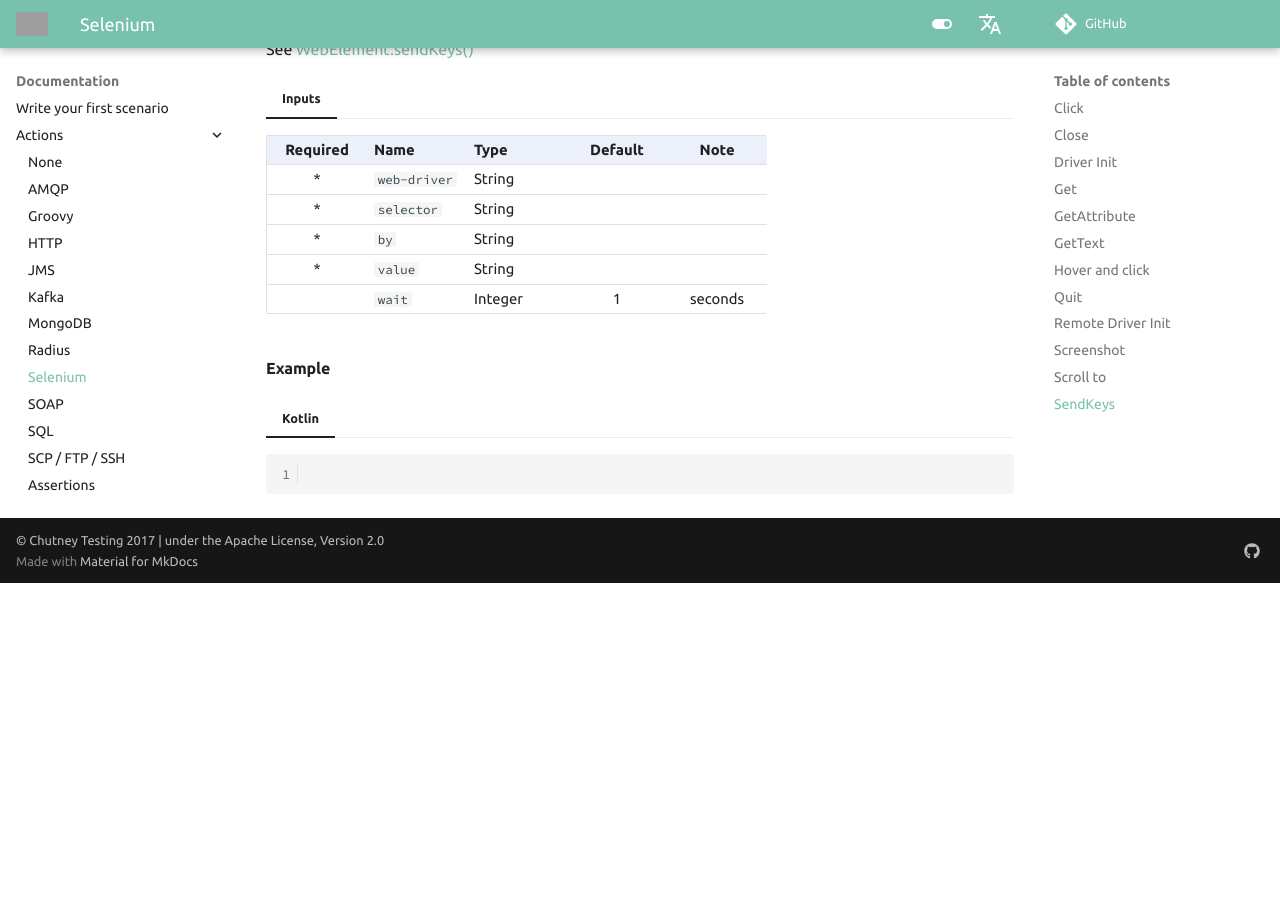
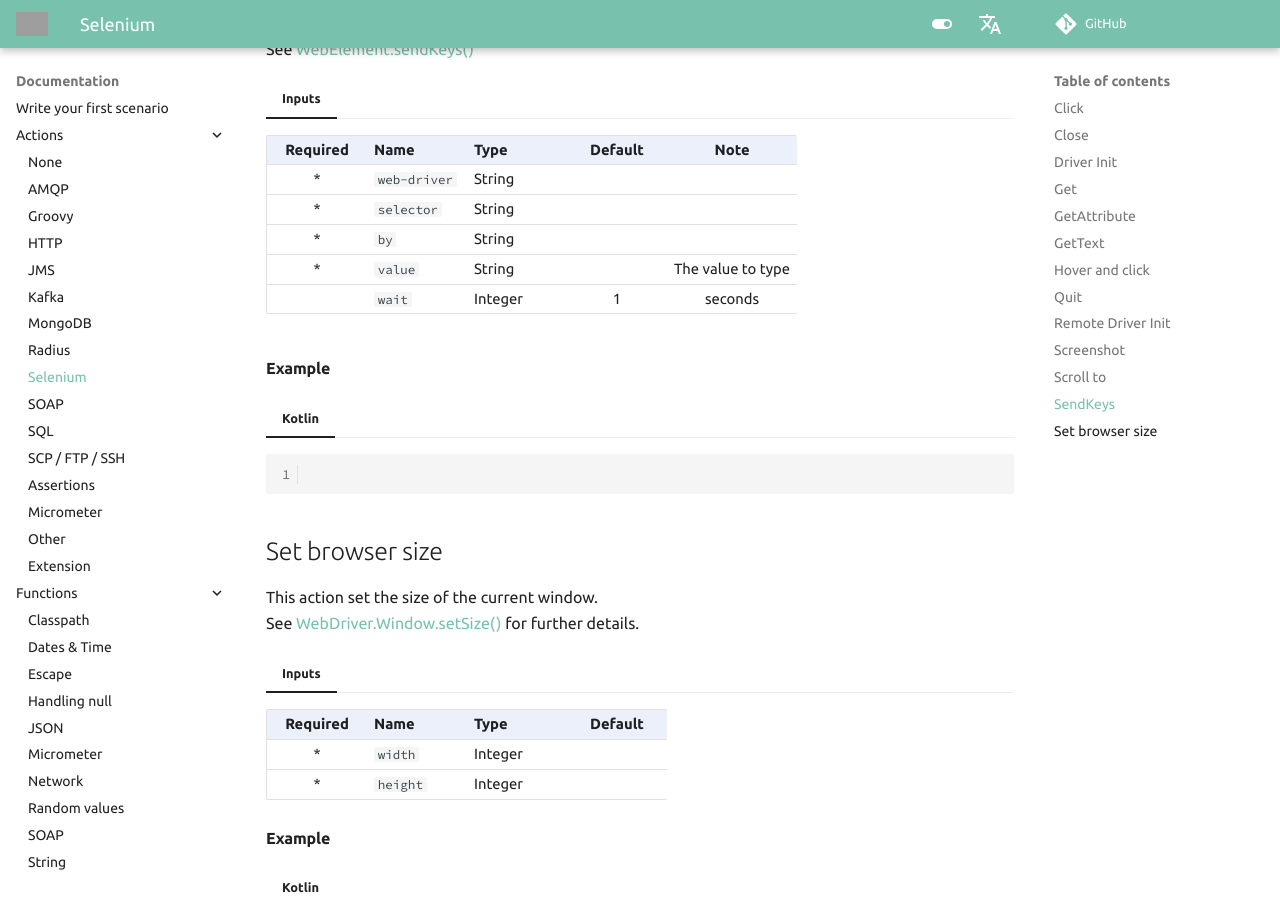
Before and after one commit to chutney-testing/chutney-testing.github.io-legacy, an MkDocs documentation site: the page built from docs/documentation/actions/selenium.md, in a window 1280 px wide and 900 px high, scrolled down 7140 px. Built offline with MkDocs 1.6.1 and Material for MkDocs 9.7.7, drawn with Linux system fonts in a browser that asks for light colours; comment, search, counter and statistics services are not loaded; before the commit the page ends 7723 px from its top, so only the background shows below that; grey boxes are pictures that could not be loaded.

Commit message:
doc: Selenium set browser size

````diff
--- a/docs/documentation/actions/selenium.md
+++ b/docs/documentation/actions/selenium.md
@@ -350,16 +350,34 @@
 
 === "Inputs"
 
-    | Required | Name         | Type    | Default |  Note   |
-    |:--------:|:-------------|:--------|:-------:|:-------:|
-    |    *     | `web-driver` | String  |         |         |
-    |    *     | `selector`   | String  |         |         |
-    |    *     | `by`         | String  |         |         |
-    |    *     | `value`      | String  |         |         |
-    |          | `wait`       | Integer |    1    | seconds |
+    | Required | Name         | Type    | Default |       Note        |
+    |:--------:|:-------------|:--------|:-------:|:-----------------:|
+    |    *     | `web-driver` | String  |         |                   |
+    |    *     | `selector`   | String  |         |                   |
+    |    *     | `by`         | String  |         |                   |
+    |    *     | `value`      | String  |         | The value to type |
+    |          | `wait`       | Integer |    1    |      seconds      |
 
 ### Example
 
 === "Kotlin"
 ``` kotlin
 ```
+
+# Set browser size
+
+This action set the size of the current window.
+See [WebDriver.Window.setSize()](https://www.selenium.dev/selenium/docs/api/java/org/openqa/selenium/WebDriver.Window.html#setSize(org.openqa.selenium.Dimension)){:target="_blank"} for further details.
+
+=== "Inputs"
+
+| Required | Name      | Type    | Default   |
+|:--------:|:----------|:--------|:---------:|
+|    *     | `width`   | Integer |           |
+|    *     | `height`  | Integer |           |
+
+### Example
+
+=== "Kotlin"
+``` kotlin
+```
````
